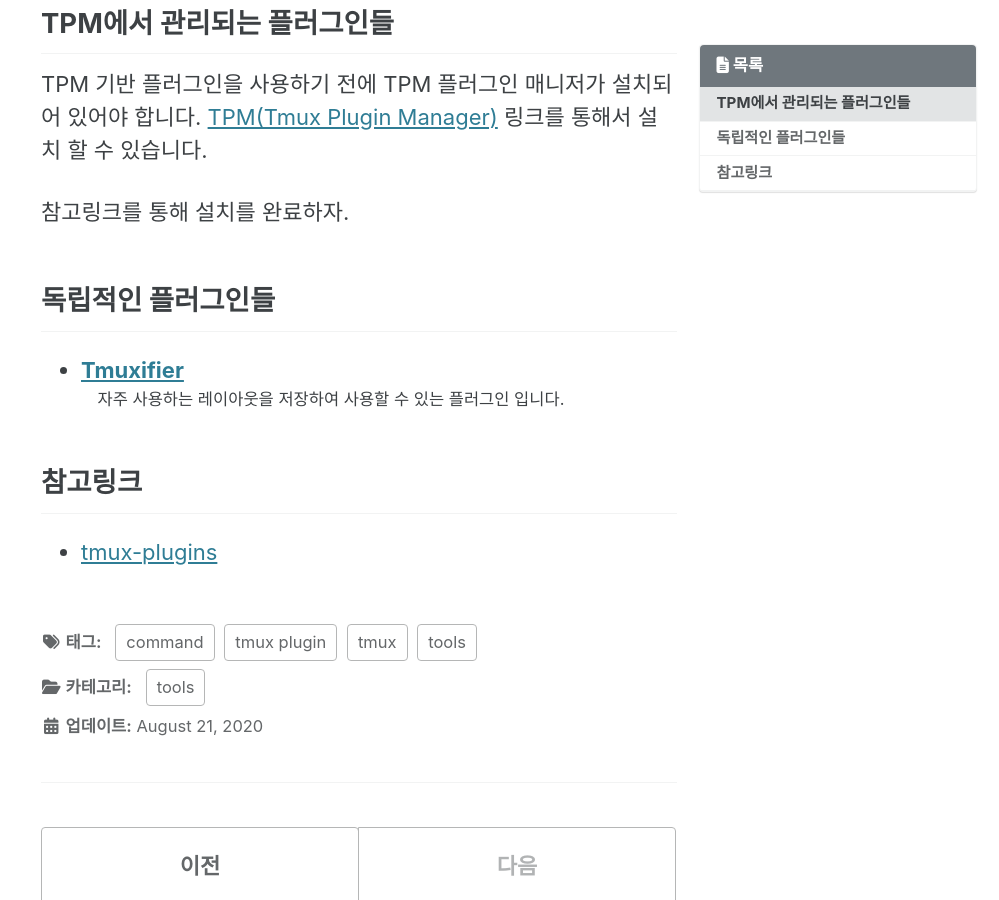
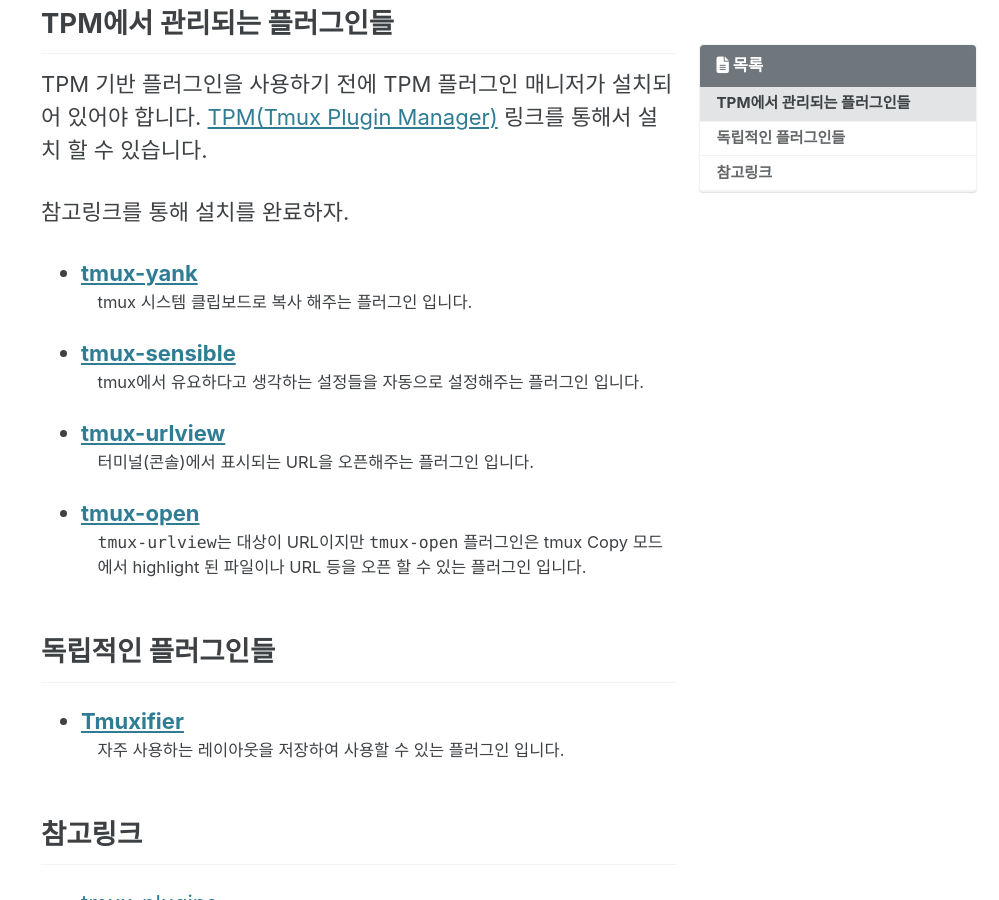
Before and after one commit to geeksaga/geeksaga.github, a Jekyll site: the page built from _posts/tools/2020-08-21-tmux-plugin.md, in a window 1280 px wide and 900 px high, scrolled down 763 px. Shown: the whole window, without its empty margins (281-1280 px from the left). Built offline with Jekyll 4.4.1, drawn with Linux system fonts in a browser that asks for light colours; cached includes are drawn as plain includes; nearby versions of some CDN libraries; comment, search, counter and statistics services are not loaded.

Commit message:
Update tmux plugin post

```diff
--- a/_posts/tools/2020-08-21-tmux-plugin.md
+++ b/_posts/tools/2020-08-21-tmux-plugin.md
@@ -33,6 +33,15 @@ TPM 기반 플러그인을 사용하기 전에 TPM 플러그인 매니저가 설
 
 참고링크를 통해 설치를 완료하자.
 
+  - [tmux-yank](https://github.com/tmux-plugins/tmux-yank)
+    : tmux 시스템 클립보드로 복사 해주는 플러그인 입니다.
+  - [tmux-sensible](https://github.com/tmux-plugins/tmux-sensible)
+    : tmux에서 유요하다고 생각하는 설정들을 자동으로 설정해주는 플러그인 입니다.
+  - [tmux-urlview](https://github.com/tmux-plugins/tmux-urlview)
+    : 터미널(콘솔)에서 표시되는 URL을 오픈해주는 플러그인 입니다.
+  - [tmux-open](https://github.com/tmux-plugins/tmux-open)
+    : `tmux-urlview`는 대상이 URL이지만 `tmux-open` 플러그인은 tmux Copy 모드에서 highlight 된 파일이나 URL 등을 오픈 할 수 있는 플러그인 입니다.
+
 
 ## 독립적인 플러그인들
 
```
